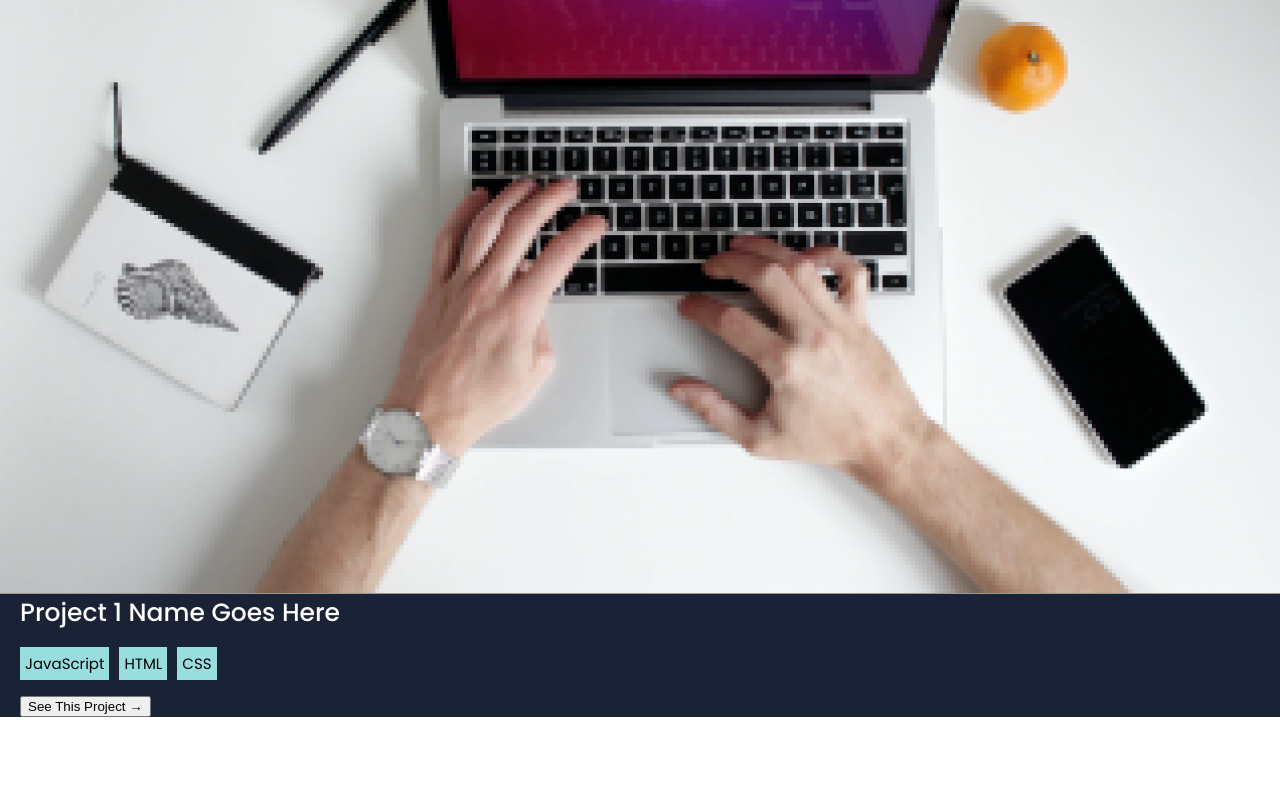
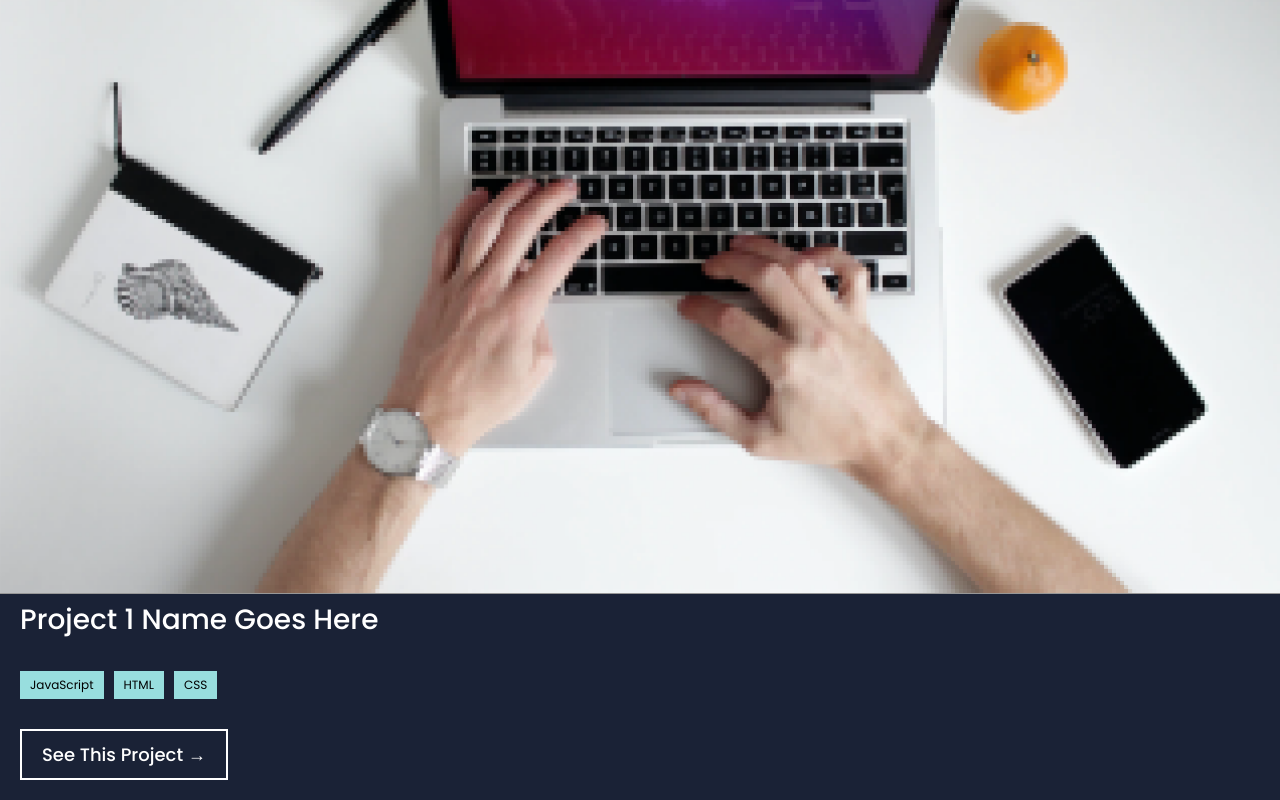
Before and after one commit to emyrue/my_portfolio, a React (Create React App) app: page / in a window 1280 px wide. Shown: the part 1138-1938 px from the top of the page. Before the commit the page ends 1855 px from the top, so only its background shows below. Built offline with nearby package versions, Linux system fonts and the light colour scheme.

Commit message:
Adjusted style for projects

```diff
--- a/src/style/projects.css
+++ b/src/style/projects.css
@@ -18,14 +18,14 @@
 
 .project-info {
   background-color: #1a2236;
-  padding: 0 20px;
+  padding: 5px 20px 20px;
 }
 
 .project-title {
   color: white;
   font-family: 'Poppins', 'Times New Roman', Times, serif;
   font-weight: 500;
-  font-size: 25px;
+  font-size: 28px;
   margin: 0;
 }
 
@@ -34,15 +34,32 @@
   padding: 10px 0;
   display: flex;
   flex-wrap: wrap;
-  margin-left: -5px;
+  margin: 20px 0;
 }
 
 .project-technology {
   background-color: #98dede;
-  padding: 5px;
-  margin: 5px;
+  padding: 5px 10px;
+  margin: 0 10px 0 0;
   font-family: 'Poppins', 'Times New Roman', Times, serif;
-  font-size: 15px;
+  font-size: 12px;
+}
+
+.see-project {
+  border: 2px solid white;
+  padding: 10px 20px;
+  font-family: 'Poppins', 'Times New Roman', Times, serif;
+  font-size: 18px;
+  font-weight: 500;
+  background-color: #1a2236;
+  color: white;
+  transition-property: background-color, color;
+  transition-duration: 2s, 2s;
+}
+
+.see-project:hover {
+  background-color: white;
+  color: #1a2236;
 }
 
 @media  screen and (min-width: 992px) {
```
